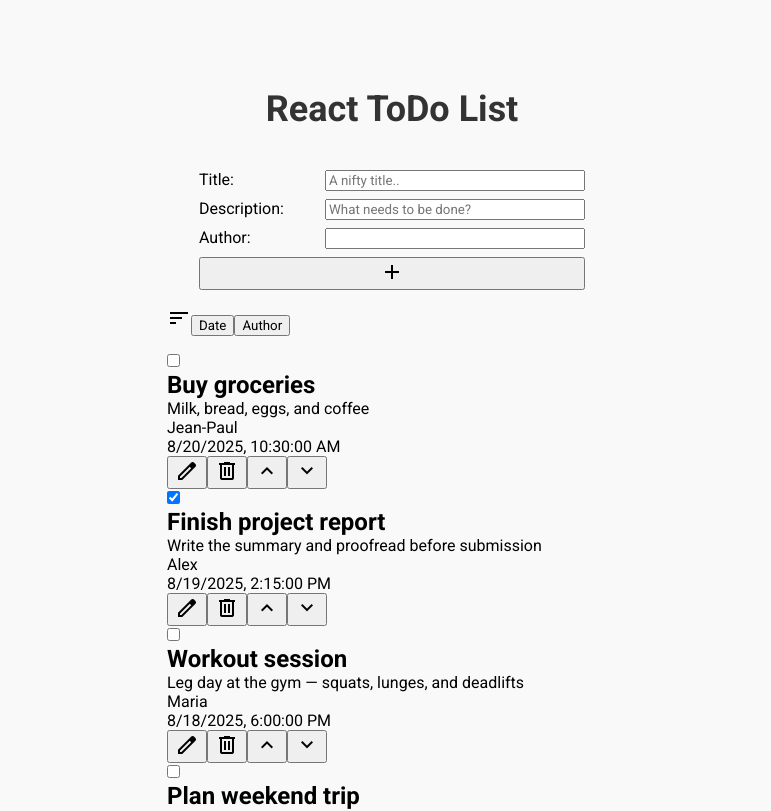
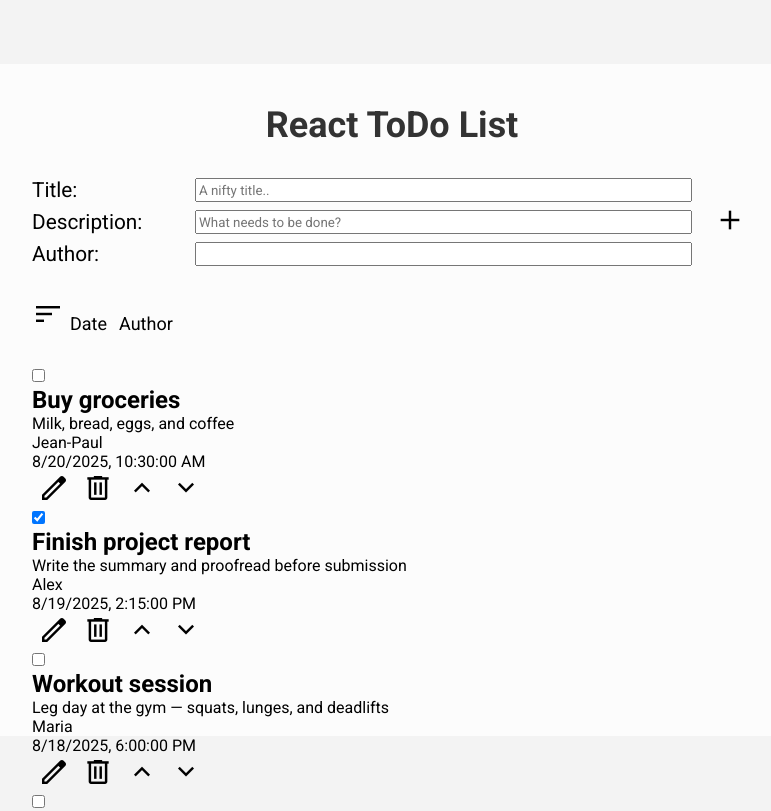
Before and after one commit to Arnith86/LexiconExercise15_React_Todo_List, a React (Vite) app in the folder LexiconExercise13_React_Media_Player_TS_CSS_React/: page / in a window 1280 px wide. Shown: the top 811 px of the page, without its empty margins (248-1019 px from the left). Built offline with nearby package versions, Linux system fonts and the light colour scheme.

Commit message:
reworked header, body, and main styling+ styled forms

```diff
--- a/LexiconExercise13_React_Media_Player_TS_CSS_React/src/components/Icon.tsx
+++ b/LexiconExercise13_React_Media_Player_TS_CSS_React/src/components/Icon.tsx
@@ -10,7 +10,7 @@ interface IIconProp {
  *
  * This component applies classes:
  * - `"material-symbols-outlined"` and  `"g-icon"`
- * - `"isFilled"` (optional) → when {@link IIconProp.isFilled} is `true`
+ * - `"isFilled"` (optional) → when {@link IIconProp isFilled} is `true`
  *
  * @param props - See {@link IIconProp}.
  * @returns A styled React `<span>` element containing the Material Symbol name.
--- a/LexiconExercise13_React_Media_Player_TS_CSS_React/src/components/ToDoEditForm.tsx
+++ b/LexiconExercise13_React_Media_Player_TS_CSS_React/src/components/ToDoEditForm.tsx
@@ -39,7 +39,8 @@ export function TodoEditForm({
   }
 
   return (
-    <form className="todo-edit-form" onSubmit={handleSubmit}>
+    <form className="edit-form" onSubmit={handleSubmit}>
+      <div className="form-input">
         <UserTextInput
           namePrefix="title"
           value={editableTitle}
@@ -57,6 +58,7 @@ export function TodoEditForm({
         >
           Description:
         </UserTextInput>
+      </div>
 
       <div className="button-row">
         <Button
--- a/LexiconExercise13_React_Media_Player_TS_CSS_React/src/components/TodoCreationForm.tsx
+++ b/LexiconExercise13_React_Media_Player_TS_CSS_React/src/components/TodoCreationForm.tsx
@@ -54,7 +54,12 @@ export function ToDoCreationForm({
 
   return (
     <form className="creation-form" onSubmit={handleSubmit}>
-      <UserTextInput namePrefix="title" placeholder="A nifty title.." required>
+      <div className="form-input">
+        <UserTextInput
+          namePrefix="title"
+          placeholder="A nifty title.."
+          required
+        >
           Title:
         </UserTextInput>
         <UserTextInput
@@ -68,10 +73,12 @@ export function ToDoCreationForm({
         <UserTextInput namePrefix="author" required placeholder="">
           Author:
         </UserTextInput>
-
+      </div>
+      <div className="button-row">
         <Button className="g-button add-form-submit-button" buttonType="submit">
           <Icon iconName={"add"} />
         </Button>
+      </div>
     </form>
   );
 }
--- a/LexiconExercise13_React_Media_Player_TS_CSS_React/src/css/base.css
+++ b/LexiconExercise13_React_Media_Player_TS_CSS_React/src/css/base.css
@@ -1,5 +1,5 @@
 html {
-  --main-color: #f9f9f9;
+  --main-color: #f3f3f3;
   --secondary-color: #fcfcfc;
   --primary-text-color: #333333;
   --secondary-text-color: #666666;
@@ -13,19 +13,35 @@ html {
   font-family: "Roboto", sans-serif;
 }
 
+.g-button {
+  border: none;
+  background-color: initial;
+  font-size: large;
+}
+
+.material-symbols-outlined {
+  font-size: 2rem;
+}
+
 body {
   display: flex;
   justify-content: center;
-
+  width: 100%;
+  height: 100vh;
   padding: 5%;
   background-color: var(--main-color);
+}
+
+#root {
+  width: 80%;
+  max-width: 800px;
+  min-width: 450px;
+  background-color: var(--secondary-color);
 }
 
 main {
   display: flex;
   flex-direction: column;
-  gap: 1rem;
-  max-width: 800px;
-  min-width: 450px;
-  /* background-color: #6d2c2c; */
+  gap: 2rem;
+  padding: 5%;
 }
--- a/LexiconExercise13_React_Media_Player_TS_CSS_React/src/css/header.css
+++ b/LexiconExercise13_React_Media_Player_TS_CSS_React/src/css/header.css
@@ -1,7 +1,6 @@
 .header {
   display: flex;
   justify-content: center;
-  padding: 1.5rem;
   font-size: 1.5rem;
   color: var(--primary-text-color);
 }
--- a/LexiconExercise13_React_Media_Player_TS_CSS_React/src/css/todo-forms.css
+++ b/LexiconExercise13_React_Media_Player_TS_CSS_React/src/css/todo-forms.css
@@ -1,9 +1,20 @@
 .creation-form,
-.todo-edit-form {
+.edit-form {
+  display: flex;
+  align-items: center;
+  justify-content: space-between;
+  gap: 1rem;
+}
+
+.form-input {
   display: flex;
   flex-direction: column;
-  padding-inline: 2rem;
+  flex: 1;
   gap: 0.5rem;
+}
+
+.form-input label {
+  font-size: 1.3rem;
 }
 
 .text-input {
@@ -12,7 +23,7 @@
 }
 
 .text-input input {
-  flex: 2;
+  flex: 3;
 }
 .text-input label {
   flex: 1;
@@ -20,8 +31,10 @@
 
 .button-row {
   display: flex;
+  justify-content: flex-end;
+  flex-direction: column;
 }
 
 .button-row .g-button {
-  flex: 1;
+  /* flex: 1; */
 }
```
Lines whose indentation alone changed are shown as unchanged.
